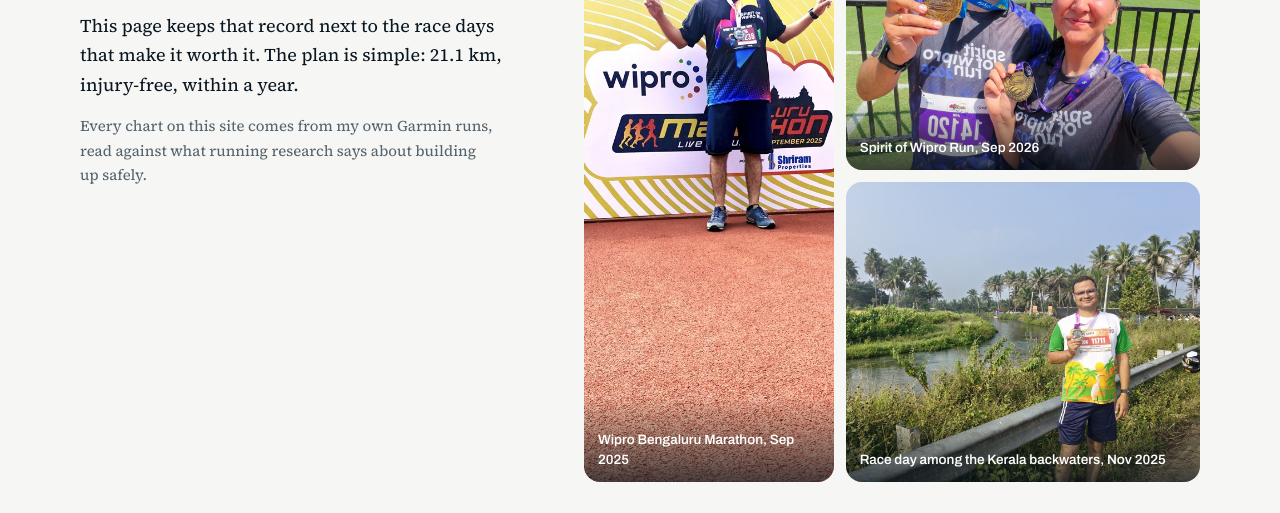
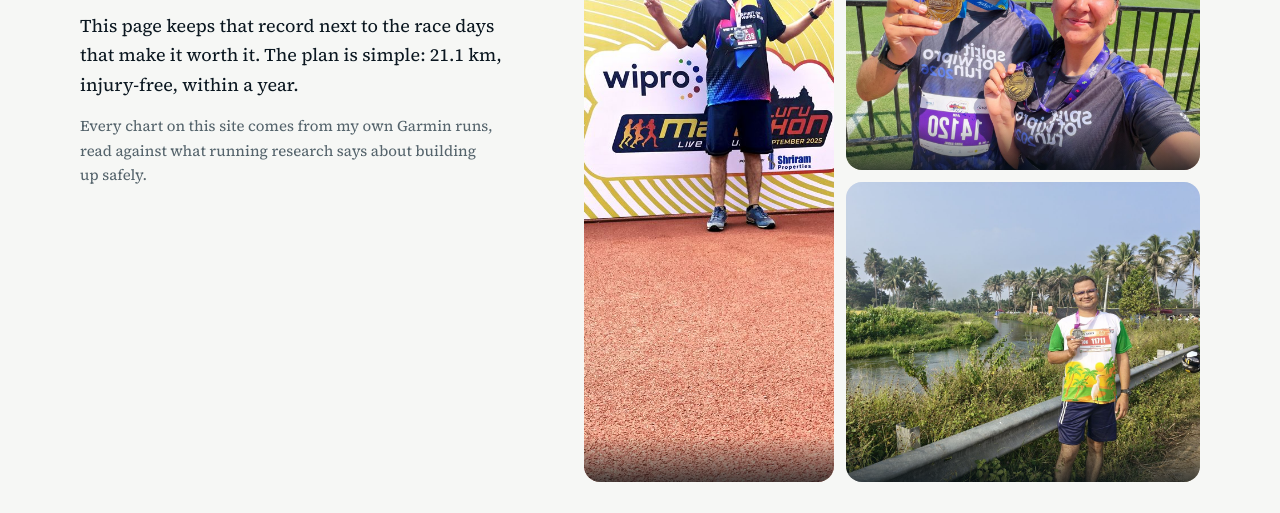
Before and after one commit to ankurjamwal/road_to_21, a plain HTML site: page index.html in a window 1280 px wide. Shown: the part 1436-1949 px from the top of the page. Drawn offline with Linux system fonts and the light colour scheme.

Commit message:
Remove 'cap' attributes from photo entries
Removed 'cap' attributes from photo objects in index.html.

```diff
--- a/index.html
+++ b/index.html
@@ -833,9 +833,9 @@ function exampleRuns(today) {
             'This page keeps that record next to the race days that make it worth it. The plan is simple: 21.1 km, injury-free, within a year.'],
     cover: { src: 'photos/cover.jpg', alt: 'A runner with both arms raised in victory signs among other runners at a Wipro marathon' },
     photos: [
-      { src: 'photos/wipro.jpg', alt: 'Runner posing with a medal in front of the Wipro Bengaluru Marathon backdrop', cap: 'Wipro Bengaluru Marathon, Sep 2025', pos: '50% 30%' },
-      { src: 'photos/medal.jpg', alt: 'Two runners showing their finisher medals in a stadium', cap: 'Spirit of Wipro Run, Sep 2026', pos: '50% 30%' },
-      { src: 'photos/kerala.jpg', alt: 'Runner with a medal beside a backwater canal lined with coconut palms', cap: 'Race day among the Kerala backwaters, Nov 2025', pos: '75% 35%' }
+      { src: 'photos/wipro.jpg', alt: 'Runner posing with a medal in front of the Wipro Bengaluru Marathon backdrop', pos: '50% 30%' },
+      { src: 'photos/medal.jpg', alt: 'Two runners showing their finisher medals in a stadium', pos: '50% 30%' },
+      { src: 'photos/kerala.jpg', alt: 'Runner with a medal beside a backwater canal lined with coconut palms', pos: '75% 35%' }
     ],
     // Summary shown to visitors who have not loaded their own data. Edit or remove.
     snapshot: { runs: 31, km: 146.8, longest: 12.1, since: '2026-08-12' }
```
